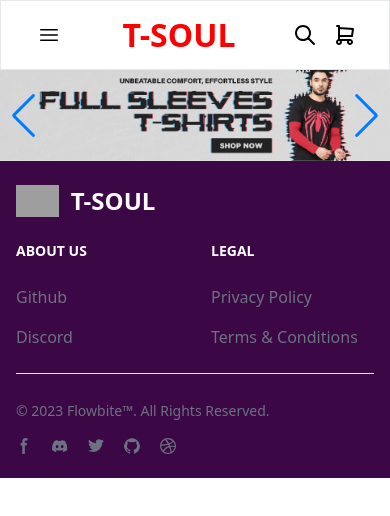
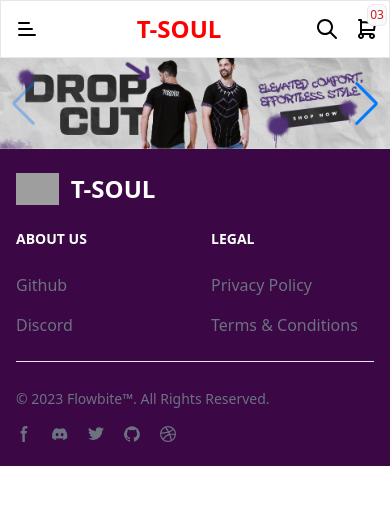
Before and after one commit to pRAsun4/frontend-demo, a React (Vite) app: page / in a window 390 px wide. Shown: the top 516 px of the page. Built offline with nearby package versions, Linux system fonts and the light colour scheme; grey boxes are pictures that could not be loaded.

Commit message:
navbar updated

```diff
--- a/src/navbar/NavBar-style.css
+++ b/src/navbar/NavBar-style.css
@@ -1,5 +1,4 @@
 .header-box h1{
-    font-size: 2rem;
     color: red;
     font-weight: 700;
     text-align: center;
--- a/src/navbar/NavBar.jsx
+++ b/src/navbar/NavBar.jsx
@@ -14,7 +14,7 @@
   return (
     <>
       <nav className="w-full h-auto border">
-        <div className="w-full flex justify-between md:px-[2rem] px-[1.5rem] py-[10px] relative">
+        <div className="w-full flex justify-between md:px-[2rem] px-[10px] py-[10px] relative">
           <div className="logo-btn-box flex justify-center items-center">
             <Link
               to="/"
@@ -23,31 +23,33 @@
               <h1 className="text-[1rem] sm:text-[2rem]">T-SOUL</h1>
             </Link>
             <button
-              className="flex justify-center items-center px-3 py-2 lg:hidden"
+              className="flex justify-center items-center  lg:hidden h-[2rem] w-[2rem] sm:h-auto sm:w-auto"
               type="button"
               onClick={handleOpen}
             >
               <svg
                 xmlns="http://www.w3.org/2000/svg"
+                width="24"
+                height="24"
+                viewBox="0 0 24 24"
                 fill="none"
-                viewBox="0 0 24 24"
-                strokeWidth="1.5"
-                stroke="currentColor"
-                className="w-6 h-6"
               >
                 <path
+                  d="M20 18L4 18M17 12L4 12M14 6L4 6"
+                  stroke="black"
+                  strokeWidth="2"
                   strokeLinecap="round"
                   strokeLinejoin="round"
-                  d="M3.75 6.75h16.5M3.75 12h16.5m-16.5 5.25h16.5"
                 />
               </svg>
             </button>
           </div>
           <div className="header-box lg:hidden flex justify-center items-center">
-            <h1>T-SOUL</h1>
+            <h1 className="text-[1.5rem] sm:text-[2rem]">T-SOUL</h1>
           </div>
-          <div className="icon-box flex items-center justify-center lg:hidden">
-            <a href="#" className="flex items-center justify-center px-2 py-2">
+          <div className="icon-box flex items-center justify-center gap-4 lg:hidden">
+            <Link to="#">
+              <button className="flex justify-center items-center  w-auto h-auto sm:h-auto sm:w-auto">
                 <svg
                   xmlns="http://www.w3.org/2000/svg"
                   width="24"
@@ -63,8 +65,13 @@
                     strokeLinejoin="round"
                   />
                 </svg>
-            </a>
-            <a href="#" className="flex items-center justify-center px-2 py-2">
+              </button>
+            </Link>
+            <Link to="#">
+              <button className="flex justify-center items-center  w-auto h-auto sm:h-auto sm:w-auto relative">
+                <span className="absolute top-[-13px] right-[-8px] inline-flex items-center rounded-md bg-gray-50 px-[3px] py-[3px] text-xs font-medium text-red-700 ring-1 ring-inset ring-red-600/10">
+                  03
+                </span>
                 <svg
                   xmlns="http://www.w3.org/2000/svg"
                   width="24"
@@ -80,7 +87,8 @@
                     strokeLinejoin="round"
                   />
                 </svg>
-            </a>
+              </button>
+            </Link>
           </div>
           <div className="justify-between hidden lg:flex">
             <a href="#" className="text-[red] px-4 py-3">
@@ -110,7 +118,8 @@
             </a>
             <Link
               to="#"
-              data-modal-target="authentication-modal" data-modal-toggle="authentication-modal"
+              data-modal-target="authentication-modal"
+              data-modal-toggle="authentication-modal"
               className="flex justify-center item-center  px-2 py-3"
             >
               <svg
--- a/src/pages/HomePage.jsx
+++ b/src/pages/HomePage.jsx
@@ -23,13 +23,13 @@
         spaceBetween={50}
         slidesPerView={1}
         navigation
-        Autoplay
-        loop={true}
+        // Autoplay
+        // loop={true}
         centeredSlides={true}
-        autoplay={{
-          delay: 2500,
-          disableOnInteraction: false,
-        }}
+        // autoplay={{
+        //   delay: 2500,
+        //   disableOnInteraction: false,
+        // }}
         breakpoints={{
           640: {
             slidesPerView: 1,
@@ -43,16 +43,16 @@
         }}
       >
         <SwiperSlide>
-          <img src={dropCutImg} />
+          <img src={dropCutImg} className='w-full h-full' />
         </SwiperSlide>
         <SwiperSlide>
-          <img src={fullSleev} />
+          <img src={fullSleev} className='w-full h-full' />
         </SwiperSlide>
         <SwiperSlide>
-          <img src={narutoImg} />
+          <img src={narutoImg} className='w-full h-full' />
         </SwiperSlide>
         <SwiperSlide>
-          <img src={womenTshirt} />
+          <img src={womenTshirt} className='w-full h-full' />
         </SwiperSlide>
       </Swiper>
 
```
Lines whose indentation alone changed are shown as unchanged.
